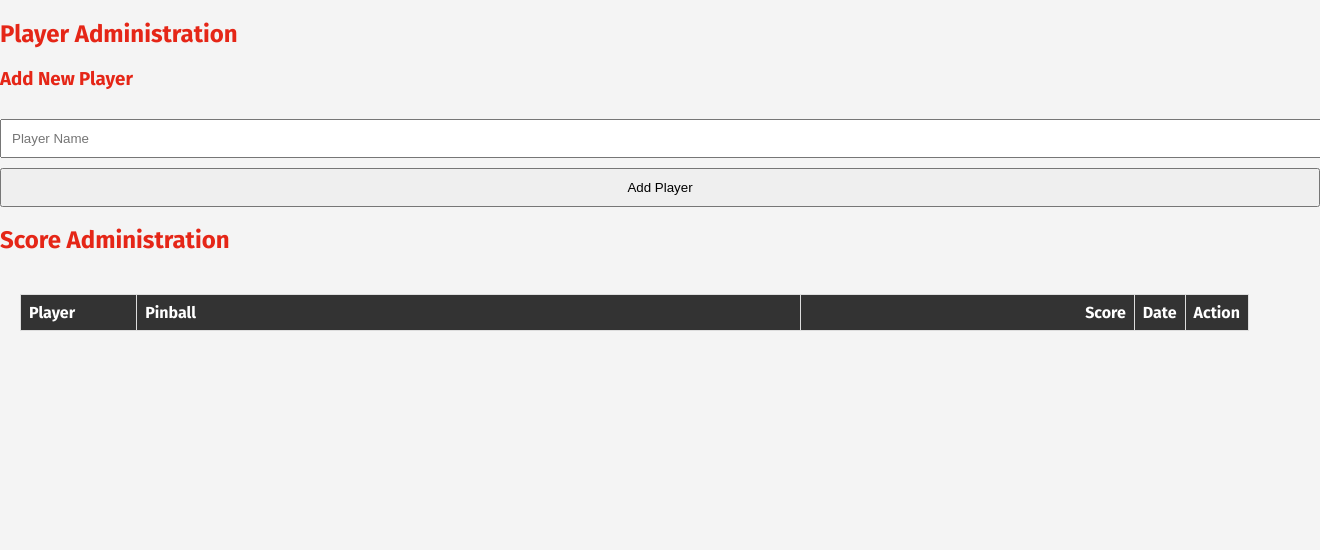
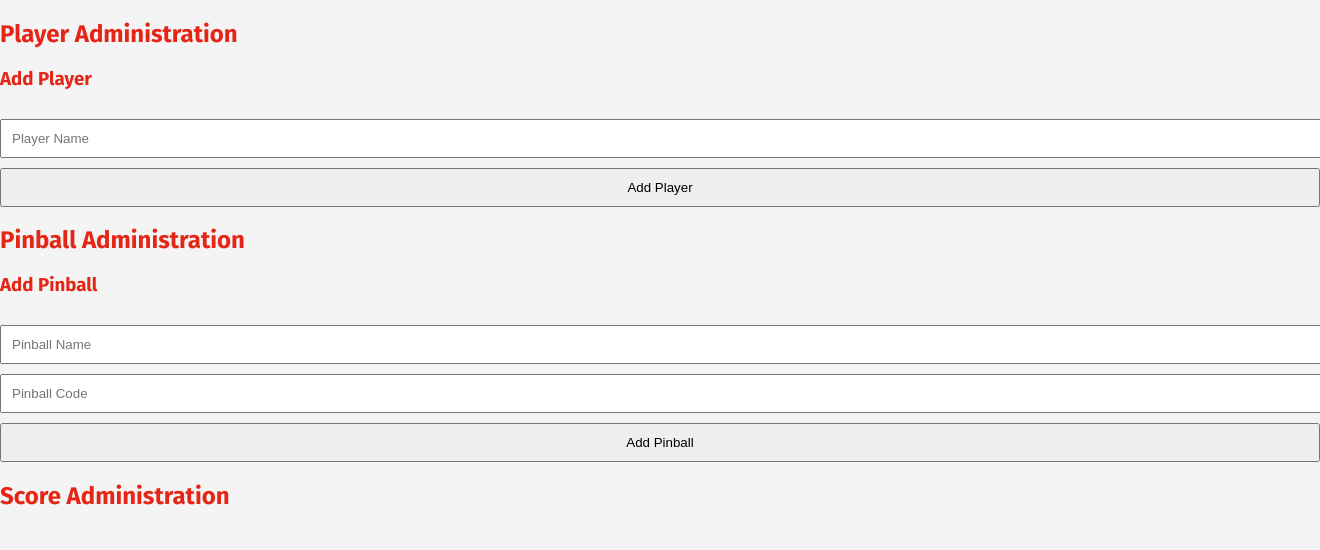
Before and after one commit to fcremer/aixplay, a Flask app: page /admin in a window 1320 px wide; the page is wider, and only the part inside the window is pictured. Shown: the part 54-604 px from the top of that part. Run offline with Flask 3, Linux system fonts and the light colour scheme; data that the repository does not hold is empty.

Commit message:
add feature to add new pinball machines using admin menu

```diff
--- a/api.py
+++ b/api.py
@@ -124,19 +124,14 @@ def score_admin():
     scores_display = []
     for score in scores:
         scores_display.append({
+          #  'id': score['id'],  # Nehmen Sie an, dass jede Punktzahl eine eindeutige ID hat
             'player': players.get(score['player_abbreviation'], 'unknown player'),
             'pinball': pinballs.get(score['pinball_abbreviation'], 'Unknown machine'),
-            'pinball_abbreviation': score['pinball_abbreviation'],
             'points': score['points'],
-            'date': score['date'],
-            'player_abbreviation': score['player_abbreviation']
+            'date': score['date']
         })
 
-    # Sortieren der Scores nach Datum absteigend
-    scores_display.sort(key=lambda x: x['date'], reverse=True)
-
     return render_template('admin.html', scores=scores_display)
-
 
 
 @app.route('/bigscreen')
@@ -207,39 +202,11 @@ def get_pinball_machines():
     return jsonify(sorted_pinball_machines)
 
 @app.route('/player', methods=['POST'])
-@app.route('/player', methods=['POST'])
 def add_player():
-    body = request.json
-    name = body.get('name')
-
-    # Aufteilen des Namens in Vor- und Nachname
-    name_parts = name.split()
-    first_name = name_parts[0]
-    last_name = name_parts[-1] if len(name_parts) > 1 else ''
-
-    # Generierung der Abkürzung
-    abbreviation = generate_unique_abbreviation(first_name, last_name, data['players'])
-
-    new_player = Player(name=name, abbreviation=abbreviation)
+    new_player = Player(**request.json)
     data['players'].append(vars(new_player))
     save_data(data)
-    return jsonify({"message": "Player added", "abbreviation": abbreviation}), 201
-
-def generate_unique_abbreviation(first_name, last_name, players):
-    base_abbreviation = first_name[0] + last_name[:1]  # Standardabkürzung: Erster Buchstabe des Vornamens und des Nachnamens
-    abbreviation = base_abbreviation.upper()
-    existing_abbreviations = {player['abbreviation'] for player in players}
-    counter = 1
-
-    # Erzeugen einer einzigartigen Abkürzung
-    while abbreviation in existing_abbreviations:
-        # Anpassen der Abkürzung mit zusätzlichen Buchstaben aus dem Nachnamen
-        abbreviation = (first_name[0] + last_name[:counter + 1]).upper()
-        counter += 1
-
-    return abbreviation
-
-
+    return jsonify({"message": "Player added"}), 201
 
 @app.route('/players', methods=['GET'])
 def get_players():
--- a/templates/admin.html
+++ b/templates/admin.html
@@ -26,7 +26,7 @@
     </header>
     <h2>Player Administration</h2>
     <div class="add-player-form">
-    <h3>Add New Player</h3>
+    <h3>Add Player</h3>
     <form id="newPlayerForm">
         <input type="text" id="playerName" name="name" placeholder="Player Name" required>
         <button type="submit">Add Player</button>
@@ -44,6 +44,39 @@
                 'Content-Type': 'application/json',
             },
             body: JSON.stringify({ name: playerName }),
+        })
+        .then(response => response.json())
+        .then(data => {
+            console.log(data);
+            // Feedback für den Benutzer, z.B. Meldung anzeigen, dass der Spieler hinzugefügt wurde
+            window.location.reload(); // Seite neu laden
+        })
+        .catch(error => console.error('Error:', error));
+    });
+</script>
+        <h2>Pinball Administration</h2>
+    <div class="add-pinball-form">
+    <h3>Add Pinball</h3>
+    <form id="newPinballForm">
+        <input type="text" id="PinballName" name="name" placeholder="Pinball Name" required>
+        <input type="text" id="PinballAbbreviation" name="abbreviation" placeholder="Pinball Code" required>
+        <button type="submit">Add Pinball</button>
+    </form>
+</div>
+
+<script>
+    document.getElementById('newPinballForm').addEventListener('submit', function(event) {
+        event.preventDefault();
+        const PinballName = document.getElementById('PinballName').value;
+        const PinballAbbreviation = document.getElementById('PinballAbbreviation').value;
+
+
+        fetch('/pinball', {
+            method: 'POST',
+            headers: {
+                'Content-Type': 'application/json',
+            },
+            body: JSON.stringify({ long_name: PinballName,  abbreviation: PinballAbbreviation, room: "1" }),
         })
         .then(response => response.json())
         .then(data => {
```
